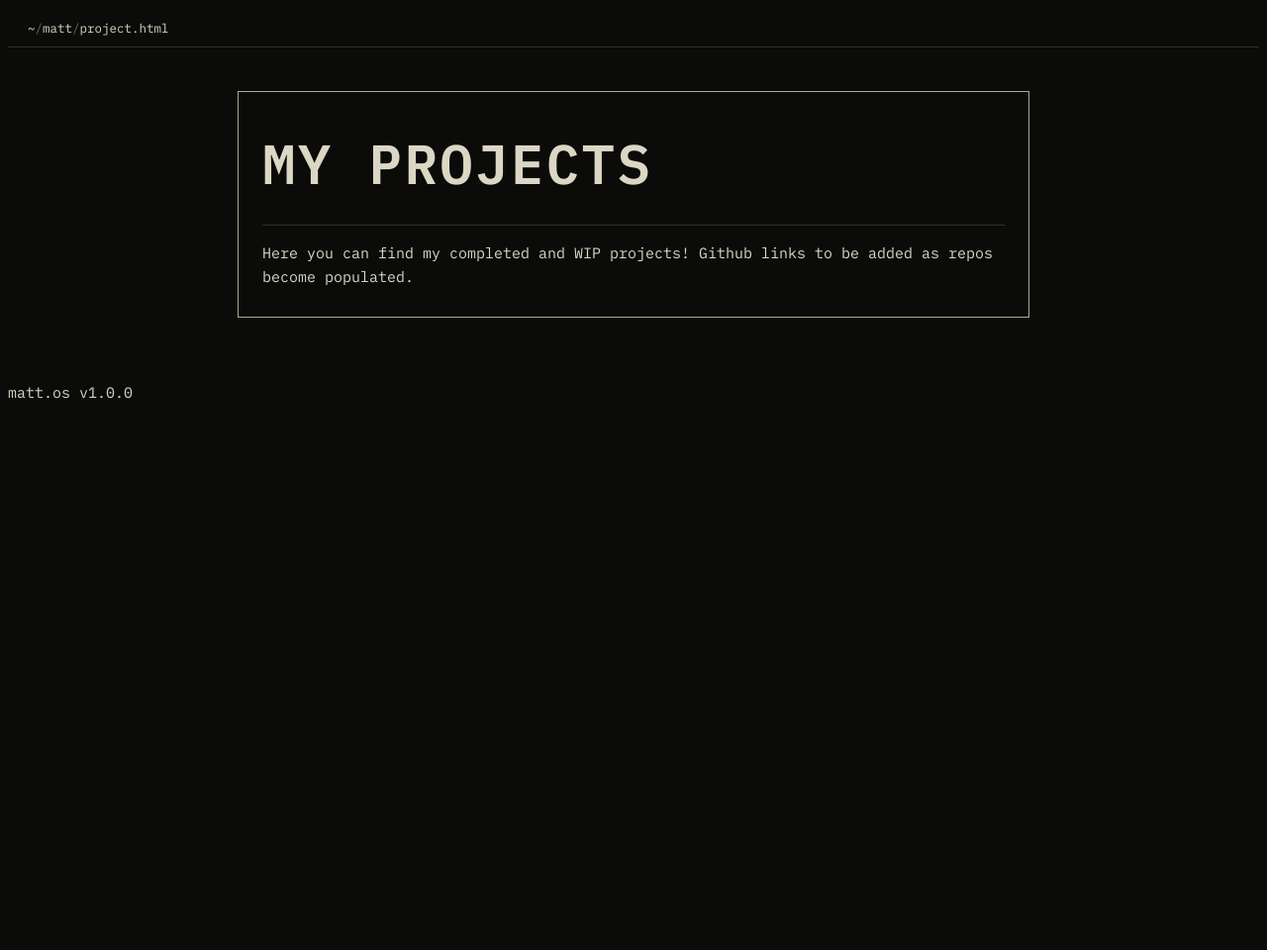
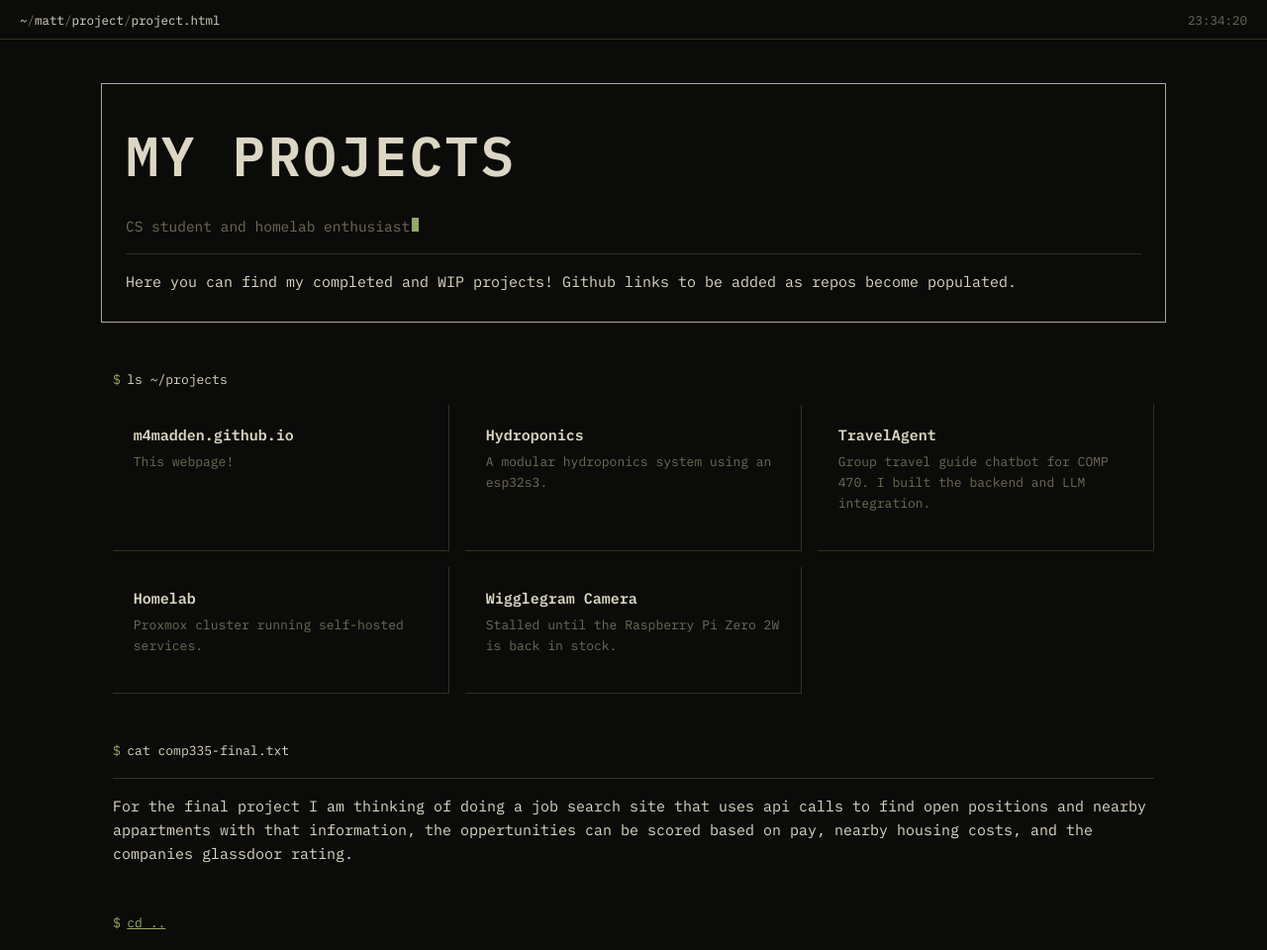
Before and after one commit to M4Madden/m4madden.github.io, a plain HTML site: page project/project.html in a window 1280 px wide. Shown: the top 960 px of the page at 99% size. Before the commit the page ends 800 px from the top, so only its background shows below. Drawn offline with nearby package versions, Linux system fonts and the light colour scheme.

Commit message:
Implement project.html     link from index to project     using bootstrap grid     using @media     using external css
TODO: Correct index.html to conform to
project.html standards

```diff
--- a/project/project.css
+++ b/project/project.css
@@ -1,67 +1,26 @@
-:root[data-theme="dark"] {
---bg: #0b0b09;
---panel: #121210;
---fg: #dcd7c4;
---fg-dim: #6f6b58;
---accent: #93a86a;
---accent-2: #b5673a;
---border: #34321f;
---border-strong: #afa88f;
+main.container {
+    max-width: 1100px;
 }
 
-html, body {
-    background: var(--bg);
-    color: var(--fg);
+main.container > .row {
+    margin-left: 0;
+    margin-right: 0;
 }
 
-body {
-    font-family: 'IBM Plex Mono', monospace;
-    font-size: 15px;
-    line-height: 1.6;
+@media (max-width: 800px) {
+    .block .big {
+        font-size: 1.5rem;
+        word-break: break-word;
+    }
+
 }
 
-.topbar {
-    display: flex;
-    justify-content: space-between;
-    align-items: center;
-    gap: 1rem;
-    padding: .6rem 1.25rem;
-    border-bottom: 1px solid var(--border);
-    font-size: 12.5px;
-    color: var(--fg-dim);
-    flex-wrap: wrap;
+@media (max-width: 480px) {
+    .project h3 {
+        font-size: 1rem;
+    }
+
+    footer {
+        font-size: 0.75rem;
+    }
 }
-.topbar .path { color: var(--fg); }
-.topbar .path .sep { color: var(--fg-dim); }
-
-/* Link color */
-a { color: var(--accent); }
-/* highlight color */
-::selection { background: var(--accent); color: var(--bg); }
-
-main {
-    max-width: 800px;
-    margin: 0 auto;
-    padding: 2.75rem 1.25rem 4rem;
-}
-
-.about {
-    border: 1px solid var(--border-strong);
-    padding: 1.75rem 1.5rem;
-}
-
-.big {
-    font-size: 3.5rem;
-    font-weight: 600;
-    letter-spacing: .04em;
-    margin: 0 0 .9rem;
-}
-
-.bio {
-    margin-top: 1rem;
-    padding-top: 1rem;
-    border-top: 1px solid var(--border);
-    color: var(--fg);
-}
-.bio p { margin: 0 0 1rem; }
-.bio p:last-child { margin-bottom: 0; }
--- a/project/project.html
+++ b/project/project.html
@@ -16,24 +16,25 @@ project.html must
     <head>
         <meta charset="UTF-8">
         <meta name="viewport" content="width=device-width, initial-scale=1.0">
-    <title>matthew madden</title>
+        <title>matthew madden | projects</title>
         <meta name="description" content="Matt Madden — CS student and homelab enthusiast">
         <link href="https://fonts.googleapis.com/css2?family=IBM+Plex+Mono:wght@400;500;600;700&display=swap" rel="stylesheet">
+        <link href="https://cdnjs.cloudflare.com/ajax/libs/bootstrap/5.3.3/css/bootstrap.min.css" rel="stylesheet">
+        <link rel="stylesheet" href="../styles.css">
         <link rel="stylesheet" href="project.css">
     </head>
+
     <body>
-    <div class="container-fluid">
-        <div class="row topbar align-items-center py-2 px-3 border-bottom">
-            <div class="path">~<span class="sep">/</span>matt<span class="sep">/</span>project.html</div>
-
-            <div class="col-auto">
-                <span class="clock" id="clock"></span>
-            </div>
+        <div class="topbar">
+            <div class="path">~<span class="sep">/</span>matt<span class="sep">/</span>project<span class="sep">/</span>project.html</div>
+            <div class="clock" id="clock"></div>
         </div>
 
-        <main class="row">
-            <section class="block about col-12 col-md-8 offset-md-2 py-5">
-                <p class ="big">MY PROJECTS</p>
+        <main class="container">
+            <div class="row">
+
+                <section class="block about col-12">
+                    <p class="big">MY PROJECTS</p>
                     <p class="code" id="code"></p>
                     <div class="bio">
                         <p>
@@ -42,12 +43,69 @@ project.html must
                         </p>
                     </div>
                 </section>
+
+                <section class="block col-12">
+                    <p class="prompt"><span class="term">$</span> <span class="cmd">ls ~/projects</span></p>
+                    <div class="row g-3">
+
+                        <div class="col-12 col-md-6 col-lg-4">
+                            <article class="project h-100">
+                                <h3>m4madden.github.io</h3>
+                                <p>This webpage!</p>
+                            </article>
+                        </div>
+
+                        <div class="col-12 col-md-6 col-lg-4">
+                            <article class="project h-100">
+                                <h3>Hydroponics</h3>
+                                <p>A modular hydroponics system using an esp32s3.</p>
+                            </article>
+                        </div>
+
+                        <div class="col-12 col-md-6 col-lg-4">
+                            <article class="project h-100">
+                                <h3>TravelAgent</h3>
+                                <p>Group travel guide chatbot for COMP 470. I built the backend and LLM integration.</p>
+                            </article>
+                        </div>
+
+                        <div class="col-12 col-md-6 col-lg-4">
+                            <article class="project h-100">
+                                <h3>Homelab</h3>
+                                <p>Proxmox cluster running self-hosted services.</p>
+                            </article>
+                        </div>
+
+                        <div class="col-12 col-md-6 col-lg-4">
+                            <article class="project h-100">
+                                <h3>Wigglegram Camera</h3>
+                                <p>Stalled until the Raspberry Pi Zero 2W is back in stock.</p>
+                            </article>
+                        </div>
+
+                    </div>
+                </section>
+
+                <section class="block col-12">
+                    <p class="prompt"><span class="term">$</span> <span class="cmd">cat comp335-final.txt</span></p>
+                    <div class="bio">
+                        <p>
+                            For the final project I am thinking of doing a job search site that uses api calls to find open positions and nearby appartments
+                            with that information, the oppertunities can be scored based on pay, nearby housing costs, and the companies glassdoor rating.
+                        </p>
+                    </div>
+                </section>
+
+                <section class="block col-12">
+                    <p class="prompt"><span class="term">$</span> <span class="cmd"><a href="../index.html">cd ..</a></span></p>
+                </section>
+
+            </div>
         </main>
-    </div>
+
         <footer>
             <span>matt.os v1.0.0</span>
         </footer>
-    <script src="https://cdnjs.cloudflare.com/ajax/libs/bootstrap/5.3.3/js/bootstrap.bundle.min.js"></script>
-    <script src="type.js"></script>
-
+        <script src="../type.js"></script>
     </body>
+</html>
```
Also changed, not shown: index.html (+6 -4 lines). Lines whose indentation alone changed are shown as unchanged.
